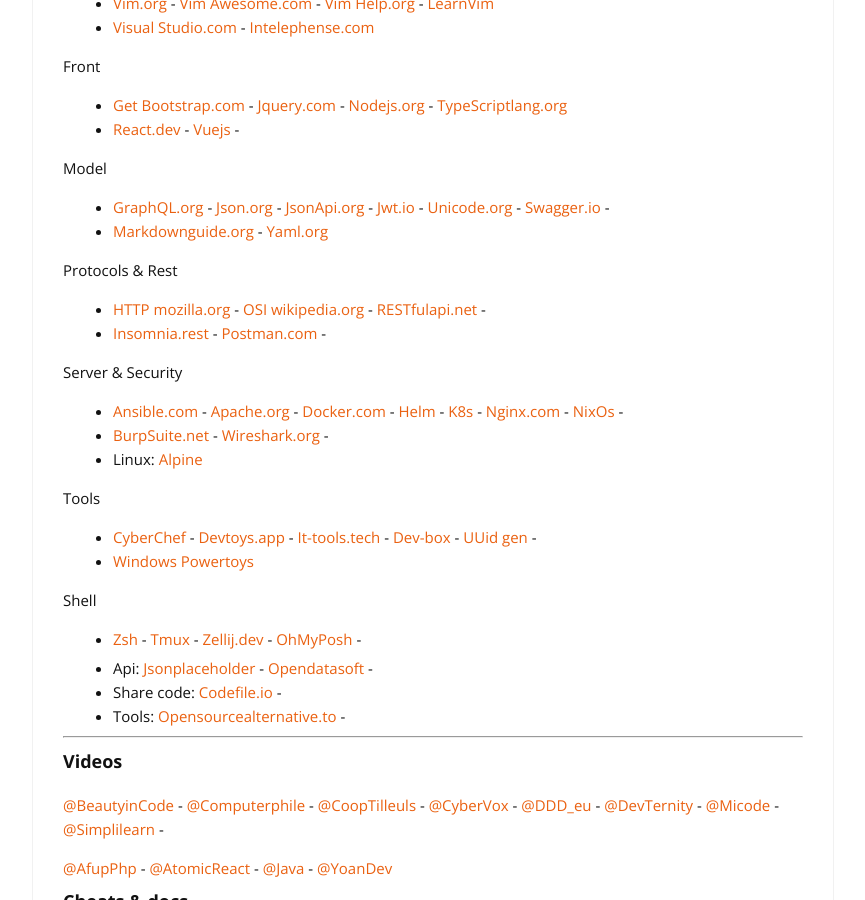
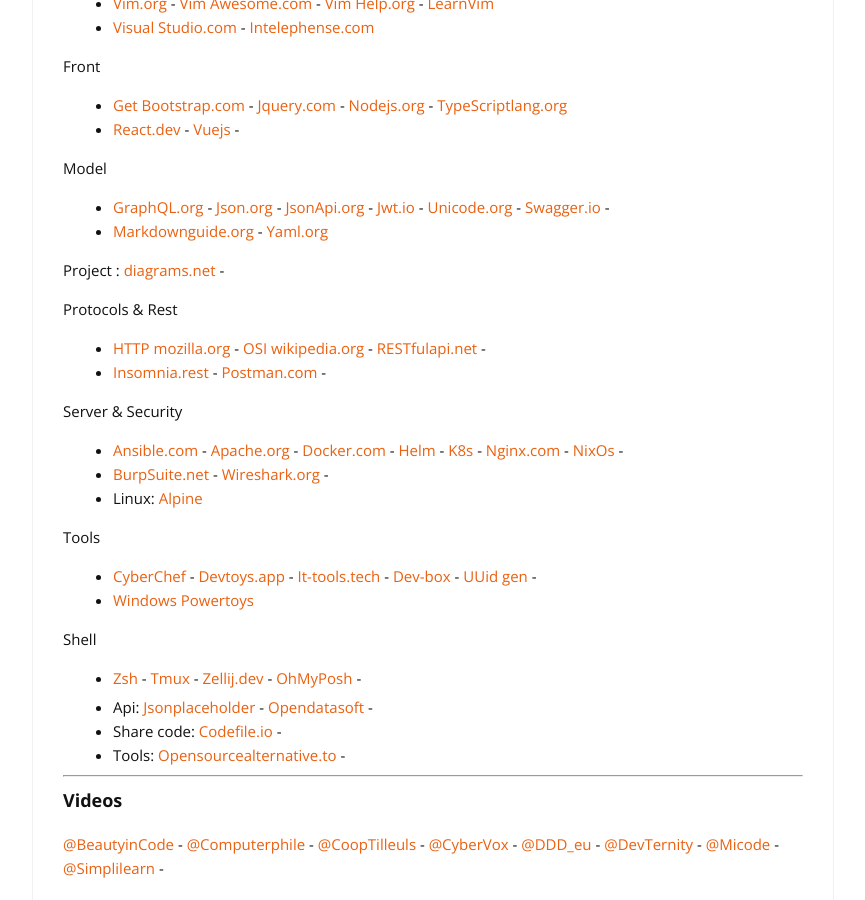
Before and after one commit to cylmat/cylmat.github.io, a Jekyll site: the page built from _pages/USEFUL.md, in a window 1280 px wide and 900 px high, scrolled down 3611 px. Shown: the whole window, without its empty margins (207-1072 px from the left). Built offline with Jekyll 4.4.1, drawn with Linux system fonts in a browser that asks for light colours; nearby versions of some CDN libraries.

Commit message:
Update USEFUL.md

```diff
--- a/_pages/USEFUL.md
+++ b/_pages/USEFUL.md
@@ -157,6 +157,8 @@
 * [GraphQL.org](https://graphql.org) - [Json.org](https://www.json.org) - [JsonApi.org](https://jsonapi.org) - [Jwt.io](https://jwt.io) - [Unicode.org](https://home.unicode.org) - [Swagger.io](https://swagger.io) -
 * [Markdownguide.org](https://www.markdownguide.org) - [Yaml.org](https://yaml.org)
 
+Project : [diagrams.net](https://app.diagrams.net) -
+
 Protocols & Rest
 * [HTTP mozilla.org](https://developer.mozilla.org/fr/docs/Web/HTTP) - [OSI wikipedia.org](https://fr.wikipedia.org/wiki/Mod%C3%A8le_OSI) - [RESTfulapi.net](https://restfulapi.net/hateoas) -
 * [Insomnia.rest](https://insomnia.rest) - [Postman.com](https://www.postman.com) -
```
